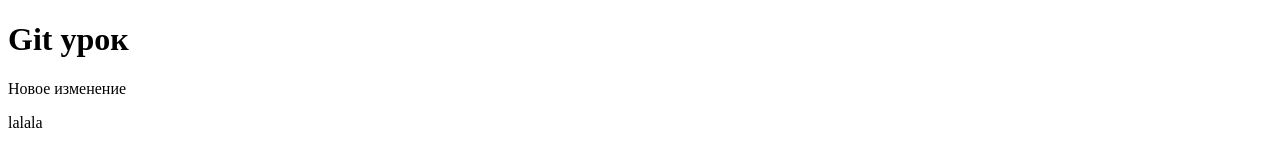
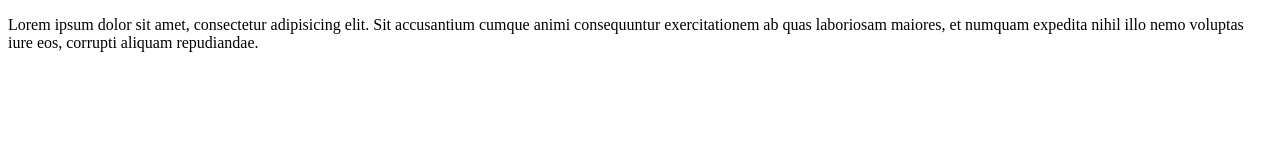
Before and after one commit to Okanid/gitpract, a plain HTML site: page index.html in a window 1280 px wide. Drawn offline with Linux system fonts and the light colour scheme.

Commit message:
third commit

```diff
--- a/index.html
+++ b/index.html
@@ -8,8 +8,6 @@
     <title>Document</title>
 </head>
 <body>
-    <h1>Git урок</h1>
-    <p>Новое изменение</p>
-    <p>lalala</p>
+    <p>Lorem ipsum dolor sit amet, consectetur adipisicing elit. Sit accusantium cumque animi consequuntur exercitationem ab quas laboriosam maiores, et numquam expedita nihil illo nemo voluptas iure eos, corrupti aliquam repudiandae.</p>
 </body>
 </html>
```
